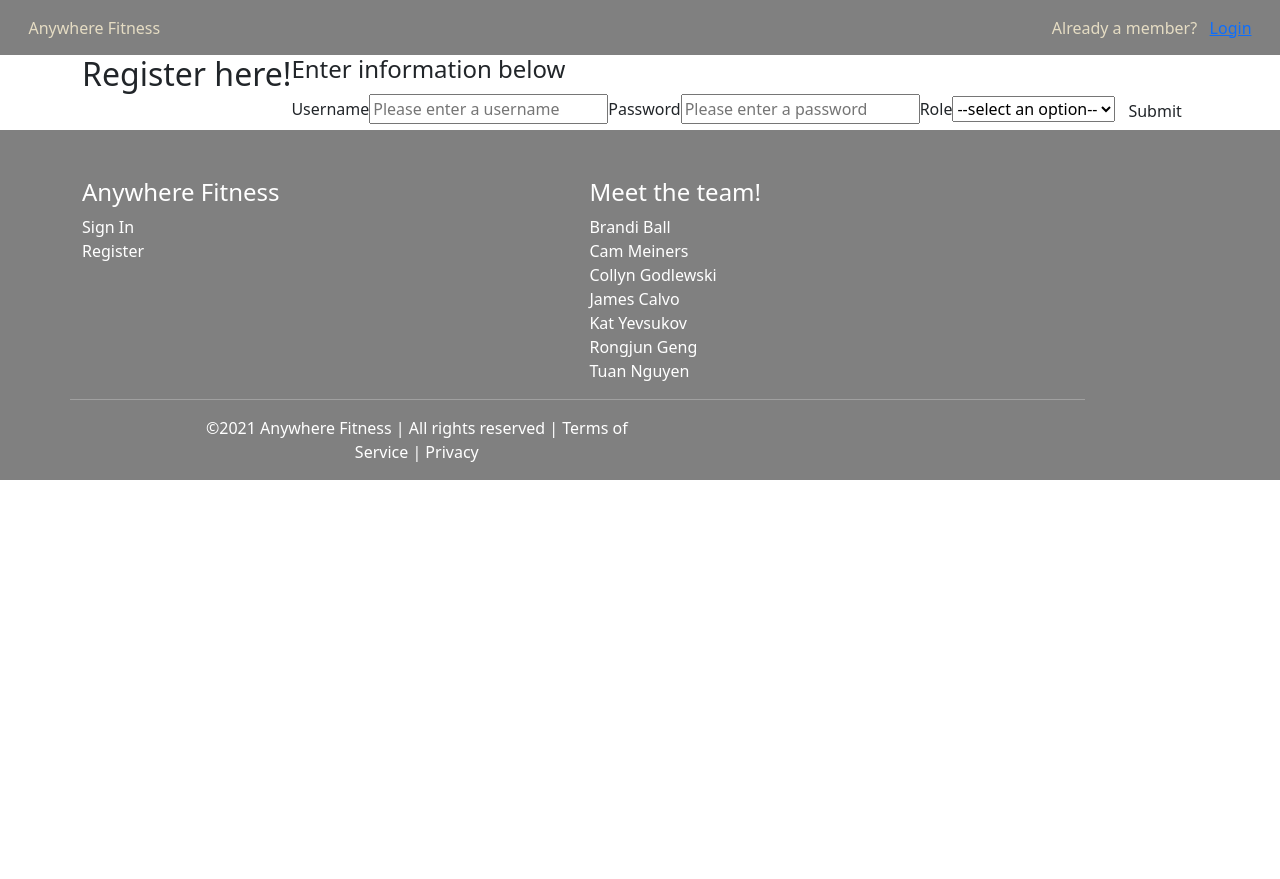
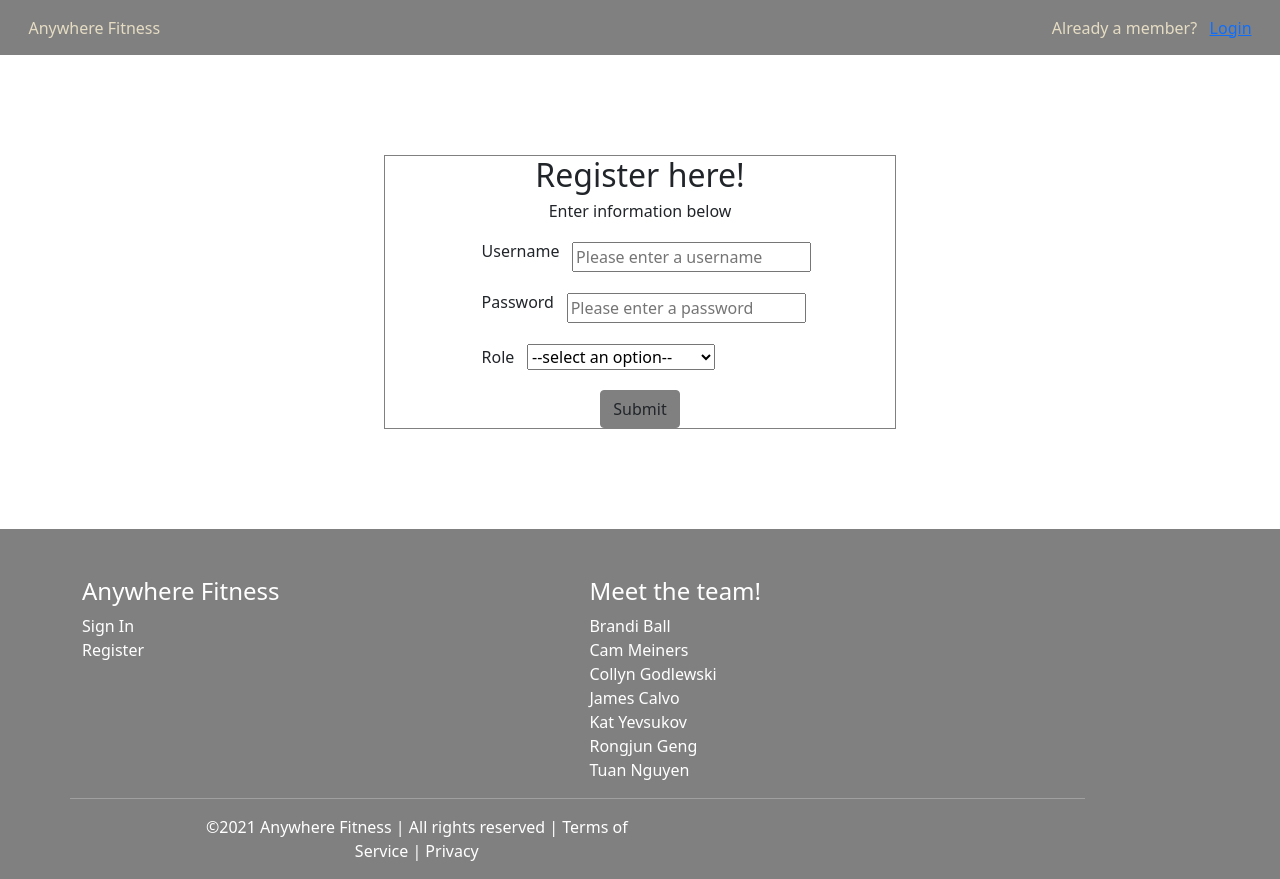
Before and after one commit to ft-anywhere-fitness-7/front-end, a React (Create React App) app in the folder front-end/: page /register in a window 1280 px wide. Before the commit the page ends 800 px from the top, so only its background shows below. Built offline with nearby package versions, Linux system fonts and the light colour scheme.

Commit message:
added in css for register form

```diff
--- /dev/null
+++ b/front-end/src/CSS/Register.css
@@ -0,0 +1,49 @@
+.form-container {
+    margin: 100px auto;
+    width: 40%;
+    position: relative;
+    display: flex;
+    border: solid gray 1px;
+    text-align: center;
+    flex-direction: column;
+    align-items: center;
+    justify-content: space-evenly;
+};
+
+.form-container h2{
+    display: flex;
+    flex-direction: column;
+    justify-content: center;
+    text-align: center;
+}
+
+.form-label {
+    display: flex;
+    width: 40%;;
+    text-align: center;
+    justify-content: space-between;
+    align-items: center;
+
+}
+
+button.btn {
+    background-color: gray;
+    border: gray solid 1px;
+}
+
+button.btn:hover {
+    color: white;
+}
+
+.form-input {
+    display: flex;
+    justify-content: space-evenly;
+    margin: 10% 10% auto;
+}
+
+.form-role {
+    display: flex;
+    justify-content: space-evenly;
+    margin: 10%;
+    padding-right: 20%;
+}
--- a/front-end/src/components/Register.js
+++ b/front-end/src/components/Register.js
@@ -1,4 +1,5 @@
 import React, { useState } from 'react';
+import '../CSS/Register.css';
 
 export default function Register (props) {
 
@@ -54,7 +55,7 @@ export default function Register (props) {
 
 
     return (
-        <form className="form container" >
+        <form className="form-container" >
             <div className="form-group submit">
                 <h2>Register here!</h2>
 
@@ -64,10 +65,11 @@ export default function Register (props) {
                 </div>
             </div>
             <div className="form-group submit">
-                <h4>Enter information below</h4>
+                <h6>Enter information below</h6>
 
-                <label>Username
+                <label className="form-label">Username
                     <input
+                    className ="form-input"
                     value = {username}
                     onChange = {handleUsername}
                     name = 'username'
@@ -75,8 +77,9 @@ export default function Register (props) {
                     placeholder = 'Please enter a username'
                     />
                 </label>
-                <label>Password
+                <label className="form-label">Password
                     <input
+                    className ="form-input"
                     value = {password}
                     onChange = {handlePassword}
                     name = 'password'
@@ -84,15 +87,16 @@ export default function Register (props) {
                     placeholder = 'Please enter a password'
                     />
                 </label>
-                <label>Role
+                <label className="form-label">Role
                     <select
+                    className ="form-role"
                     onChange = {handleRole}
                     value = {role}
                     name = 'role'
                     >
                         <option value =''>--select an option--</option>
-                        <option value ='student'>student</option>
-                        <option value ='instructor'>instructor</option>
+                        <option value ='student'>Student</option>
+                        <option value ='instructor'>Instructor</option>
                     </select>
                 </label>
                 <button onClick={handleSubmit} className="btn" type="submit">Submit</button>
```
